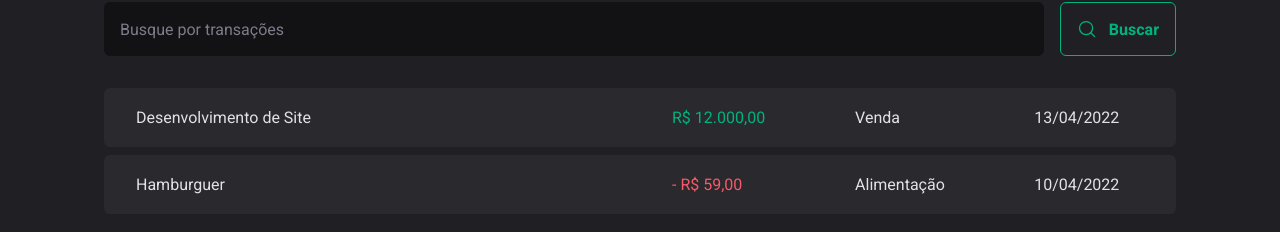
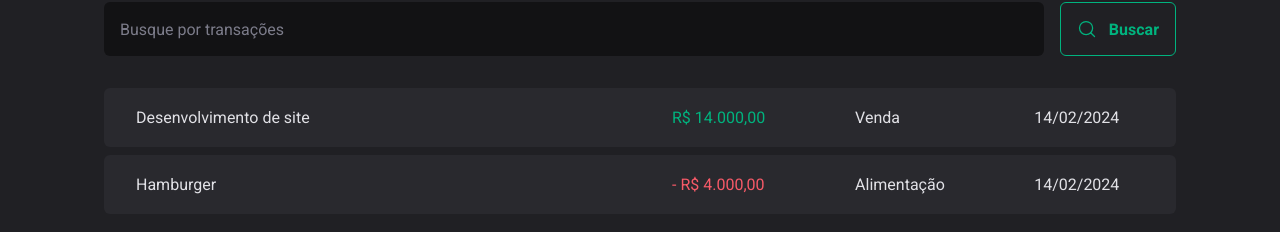
Before and after one commit to Guivieirasilva/dt-money, a React (Vite) app: page / in a window 1280 px wide. Shown: the part 342-574 px from the top of the page. Built offline with nearby package versions, Linux system fonts and the light colour scheme; data requests are answered from the project's data file.

Commit message:
retornando as informações das transações na tabela

```diff
--- a/src/pages/Transactions/index.tsx
+++ b/src/pages/Transactions/index.tsx
@@ -1,3 +1,4 @@
+import { useContext } from "react";
 import { Header } from "../../components/Header";
 import { Summary } from "../../components/Summary";
 import { SearcForm } from "./components/SearchForm";
@@ -6,8 +7,12 @@ import {
   TransactionsContainer,
   TransactionsTable,
 } from "./styles";
+import { TransactionsContext } from "../../contexts/TransactionsContext";
+import { dateFormatter, priceFormatter } from "../../utils/formatter";
 
 export function Transactions() {
+  const { transactions } = useContext(TransactionsContext);
+
   return (
     <div>
       <Header />
@@ -16,22 +21,19 @@ export function Transactions() {
         <SearcForm />
         <TransactionsTable>
           <tbody>
-            <tr>
-              <td width="50%">Desenvolvimento de Site</td>
-              <td>
-                <PriceHighlight variant="income">R$ 12.000,00</PriceHighlight>
-              </td>
-              <td>Venda</td>
-              <td>13/04/2022</td>
-            </tr>
-            <tr>
-              <td width="50%">Hamburguer</td>
-              <td>
-                <PriceHighlight variant="outcome">- R$ 59,00</PriceHighlight>
-              </td>
-              <td>Alimentação</td>
-              <td>10/04/2022</td>
-            </tr>
+            {transactions.map((transaction) => (
+              <tr key={transaction.id}>
+                <td width="50%">{transaction.description}</td>
+                <td>
+                  <PriceHighlight variant={transaction.type}>
+                    {transaction.type === "outcome" && "- "}
+                    {priceFormatter.format(transaction.price)}
+                  </PriceHighlight>
+                </td>
+                <td>{transaction.category}</td>
+                <td>{dateFormatter.format(new Date(transaction.cratedAt))}</td>
+              </tr>
+            ))}
           </tbody>
         </TransactionsTable>
       </TransactionsContainer>
```
